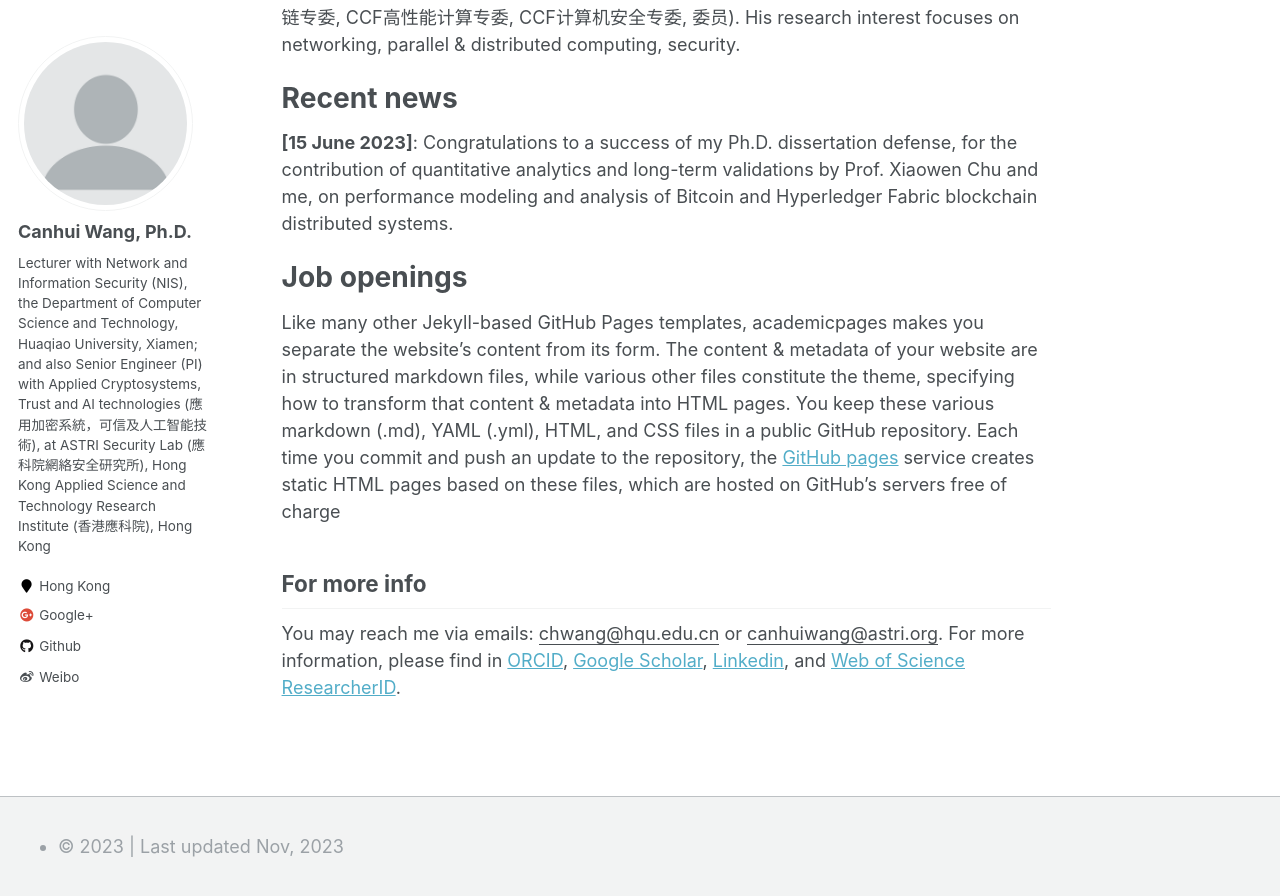
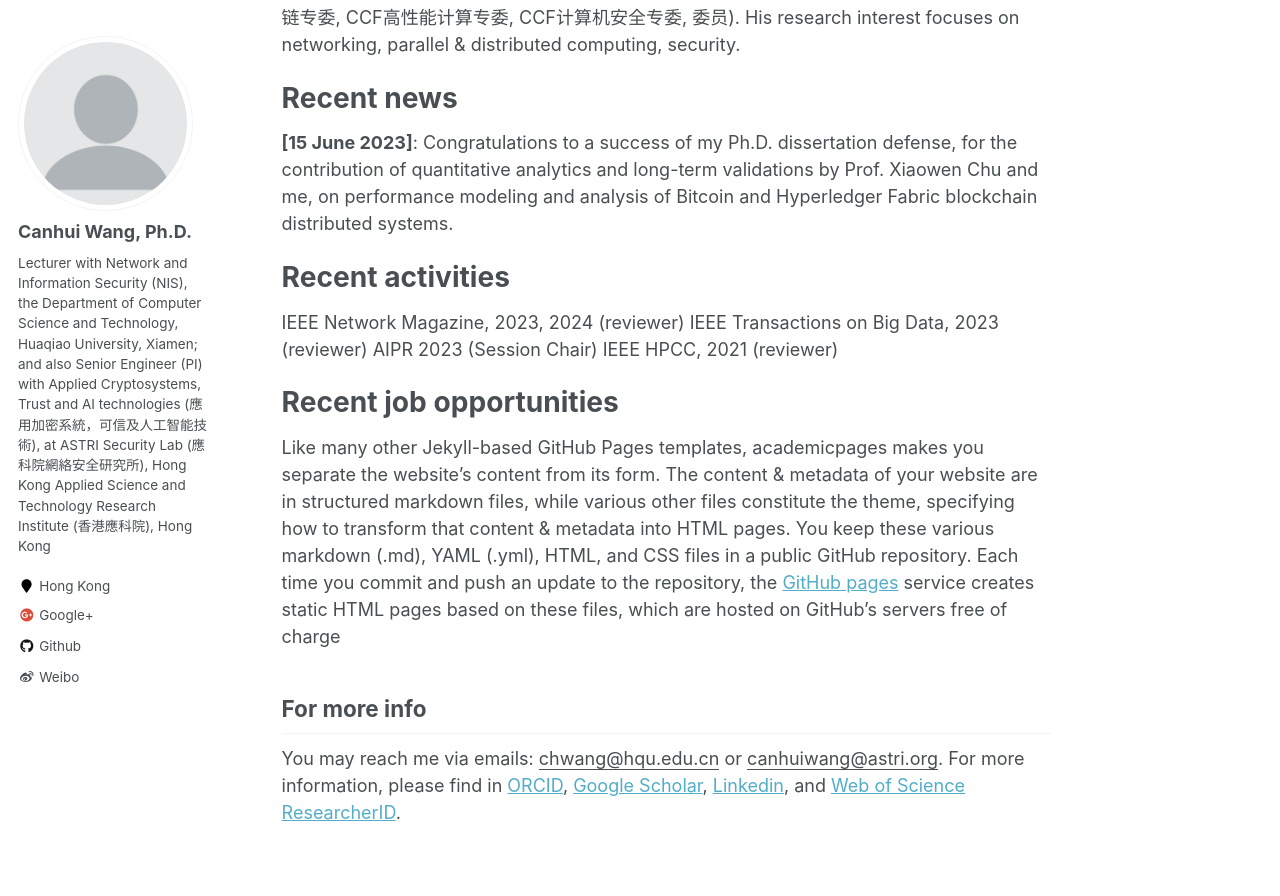
Before and after one commit to Canhui/canhui.github.io, a Jekyll site: the page built from _pages/about.md, in a window 1280 px wide and 900 px high, scrolled down 426 px. Shown: the top 896 px of the window. Built offline with Jekyll 4.4.1, drawn with Linux system fonts in a browser that asks for light colours.

Commit message:
Update about.md

```diff
--- a/_pages/about.md
+++ b/_pages/about.md
@@ -20,8 +20,15 @@ Recent news
 <!-- due to the quantitative analytics and the long-term validations  -->
 <!-- by Prof. Xiaowen Chu and me on performance modeling and analysis of Bitcoin and Hyperledger Fabric blockchain distributed systems. -->
 
+Recent activities
+======
+IEEE Network Magazine, 2023, 2024 (reviewer)
+IEEE Transactions on Big Data, 2023 (reviewer)
+AIPR 2023 (Session Chair)
+IEEE HPCC, 2021 (reviewer)
 
-Job openings
+
+Recent job opportunities
 ======
 Like many other Jekyll-based GitHub Pages templates, academicpages makes you separate the website's content from its form. The content & metadata of your website are in structured markdown files, while various other files constitute the theme, specifying how to transform that content & metadata into HTML pages. You keep these various markdown (.md), YAML (.yml), HTML, and CSS files in a public GitHub repository. Each time you commit and push an update to the repository, the [GitHub pages](https://pages.github.com/) service creates static HTML pages based on these files, which are hosted on GitHub's servers free of charge
 
```
